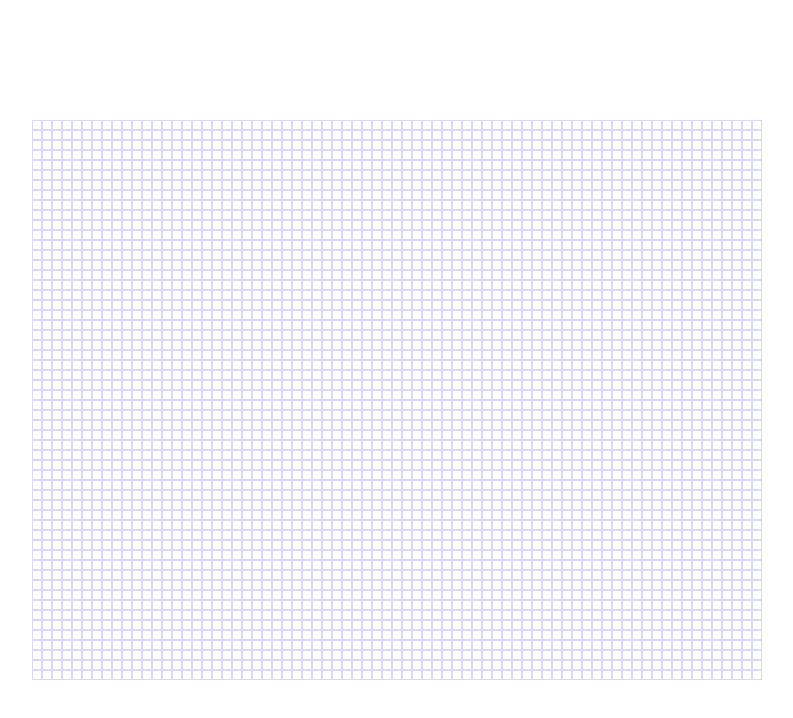
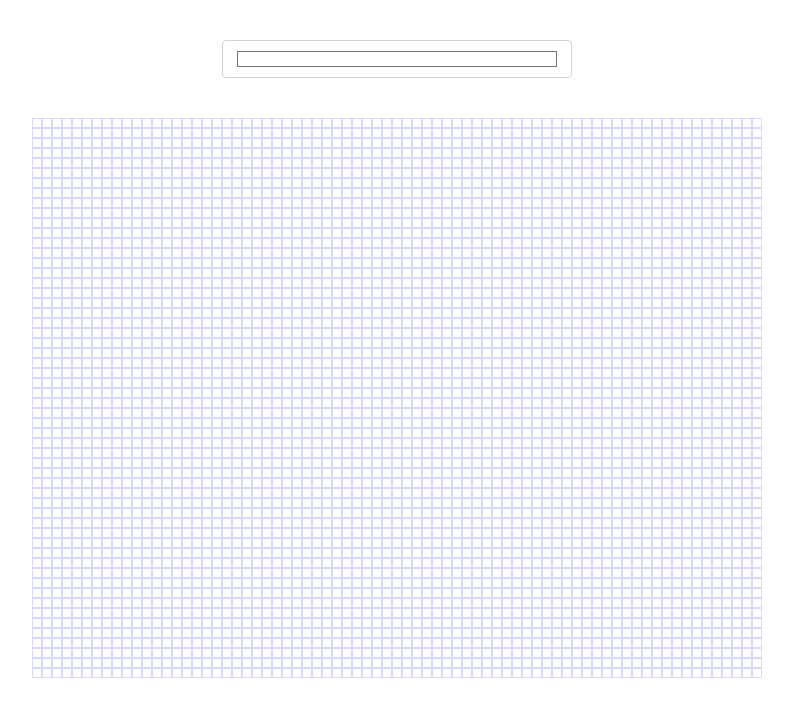
Before and after one commit to Diegodlt/pixel-drawer-angular, an Angular app: page / in a window 1280 px wide. Shown: the top 718 px of the page, without its empty margins (243-1036 px from the left). Built offline with nearby package versions, Linux system fonts and the light colour scheme.

Commit message:
Add color input

```diff
--- a/src/app/app.component.html
+++ b/src/app/app.component.html
@@ -1,4 +1,11 @@
 <div class="container">
+    <div class="row">
+        <div class="col-4">
+            <div class="controls">
+                <input type="color" class="form-control" (change)="onColorChange($event)" value="#ffffff">
+            </div>
+        </div>
+    </div>
     <div class="row">
         <div class="col-md-8 board">
             <ng-container *ngFor="let pixelRow of pixels; index as i">
--- a/src/app/app.component.scss
+++ b/src/app/app.component.scss
@@ -1,7 +1,3 @@
-.container{
-    height: 100%;
-}
-
 .row{
     height: 100%;
     align-items: center;
@@ -16,3 +12,7 @@
     -ms-user-select: none;
     user-select: none;
 }
+
+.controls{
+    margin: 40px 0;
+}
--- a/src/app/app.component.ts
+++ b/src/app/app.component.ts
@@ -1,4 +1,5 @@
 import { Component } from '@angular/core';
+import { PixelService } from './pixel/pixel.service';
 
 @Component({
   selector: 'app-root',
@@ -8,4 +9,12 @@ import { Component } from '@angular/core';
 export class AppComponent {
 
   pixels = new Array(4088).fill(0);
+
+  constructor(
+    private pixelService: PixelService
+  ){}
+
+  onColorChange(event){
+    this.pixelService.currentColor = event.target.value;
+  }
 }
--- a/src/app/pixel/pixel.service.ts
+++ b/src/app/pixel/pixel.service.ts
@@ -5,7 +5,7 @@ import { Injectable } from '@angular/core';
 export class PixelService {
 
     private _clicked = false;
-    currentColor = 'blue';
+    currentColor = '';
 
     constructor() { }
 
```
